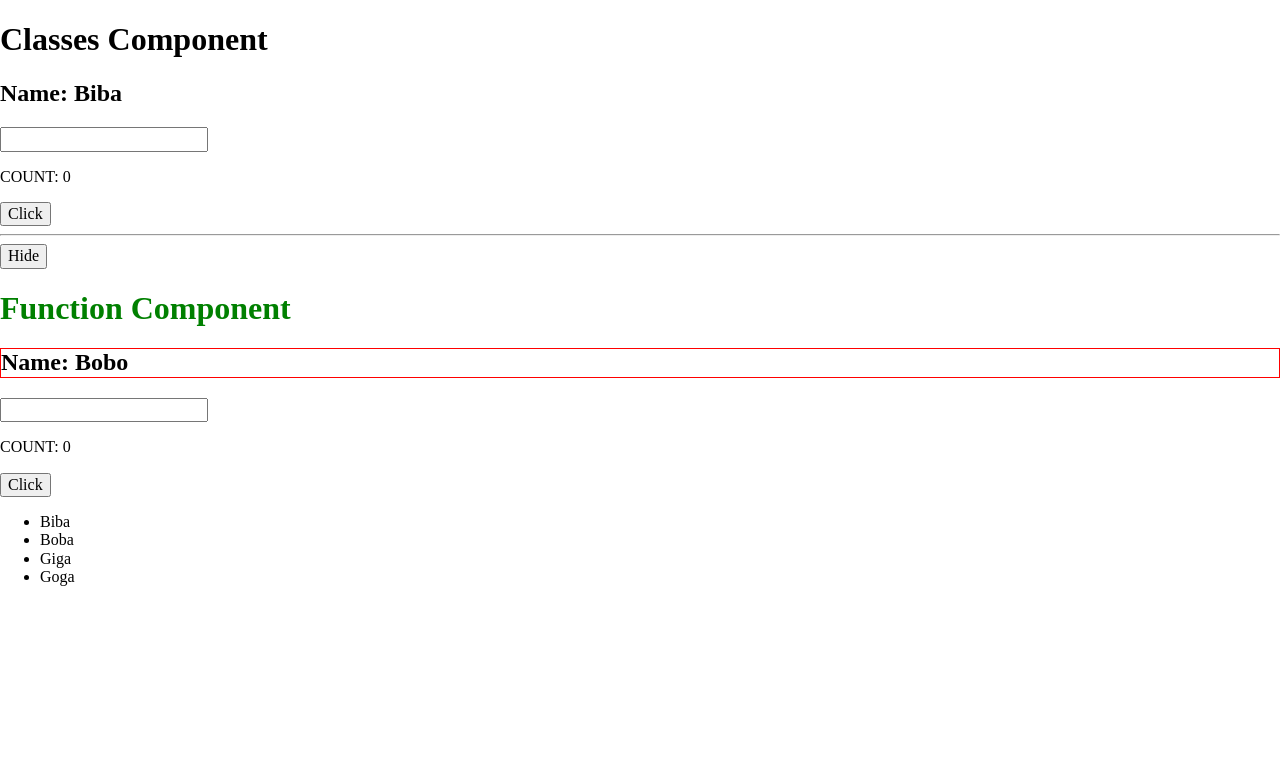
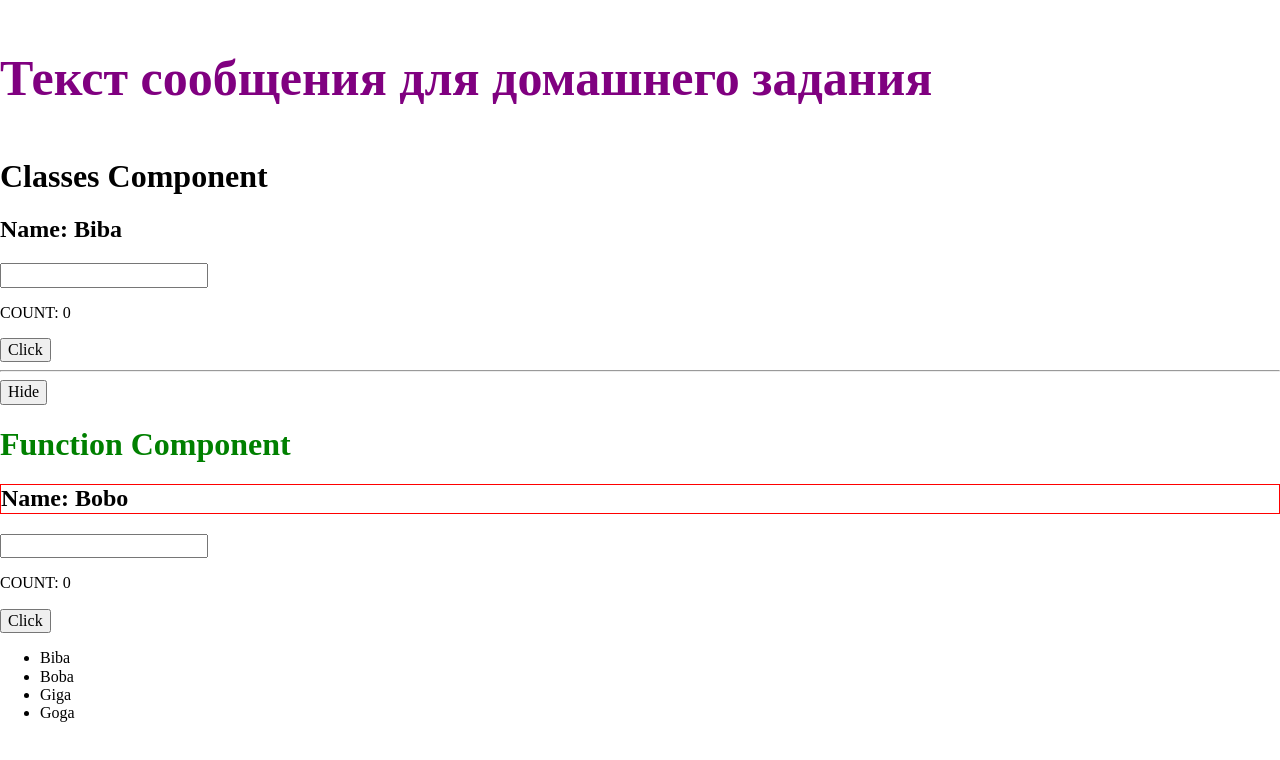
Before and after one commit to Gelignite87/React_GB, a React app: page / in a window 1280 px wide. Shown: the top 760 px of the page. Built offline with nearby package versions, Linux system fonts and the light colour scheme.

Commit message:
28.11.2022

```diff
--- a/src/App.js
+++ b/src/App.js
@@ -1,12 +1,15 @@
 import { useState } from 'react';
 import { FormClass } from './components/classes/FormClass';
 import { FormFunc } from './components/func/FormFunc';
+import { Massage } from './components/func/Massage';
 
 export function App() {
   const [toggle, setToggle] = useState(true)
-  const [arr] = useState([{ name: 'Biba' }, { name: 'Boba' },{ name: 'Giga' },{ name: 'Goga' },])
+  const [arr] = useState([{ name: 'Biba' }, { name: 'Boba' }, { name: 'Giga' }, { name: 'Goga' },])
+  const text = "Текст сообщения для домашнего задания"
   return (
     <>
+      <Massage text={text} />
       <FormClass />
       <hr />
       <button onClick={() => setToggle(!toggle)}>{toggle ? 'Hide' : 'Show'}</button>
--- /dev/null
+++ b/src/components/func/Massage.js
@@ -0,0 +1,7 @@
+export function Massage(props) {
+    return (
+        <>
+            <h1 className='massage'>{props.text}</h1>
+        </>
+    )
+}
--- a/src/index.sass
+++ b/src/index.sass
@@ -1 +1,6 @@
 @import '~normalize.css'
+
+.massage
+    color: purple
+    margin: 50px auto
+    font-size: 50px
```
